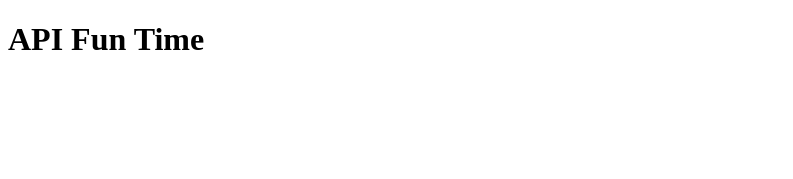
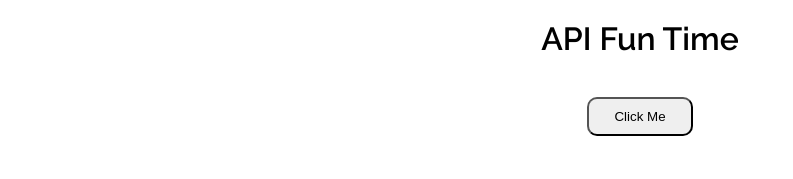
Before and after one commit to mpeters646/Full-stack_course_WincAcademy, a plain HTML site: page Level_24_Opdracht-2-API-Fun-Time/index.html in a window 1280 px wide. Shown: the whole page, without its empty margins (0-793 px from the left). Drawn offline with Linux system fonts and the light colour scheme.

Commit message:
updated style.css & index.html

```diff
--- a/Level_24_Opdracht-2-API-Fun-Time/css/style.css
+++ b/Level_24_Opdracht-2-API-Fun-Time/css/style.css
@@ -0,0 +1,23 @@
+@import url('https://fonts.googleapis.com/css2?family=Raleway:wght@100;300;400;600&display=swap');
+
+* {
+  margin: 0;
+  padding: 0;
+  box-sizing: border-box;
+}
+
+body {
+  font-family: 'Raleway', sans-serif;
+  text-align: center;
+}
+
+.container {
+  max-width: 900px;
+  margin: 20px auto;
+}
+
+.btn {
+  margin: 40px 0;
+  padding: 10px 25px;
+  border-radius: 10px;
+}
--- a/Level_24_Opdracht-2-API-Fun-Time/index.html
+++ b/Level_24_Opdracht-2-API-Fun-Time/index.html
@@ -13,6 +13,10 @@
 <body>
   <main class="container">
     <h1>API Fun Time</h1>
+    <section class="content">
+      <input id="startBtn" class="btn btn-lg" type="button" value="Click Me">
+      <span id="apiContent"></span>
+    </section>
   </main>
 </body>
 
```
